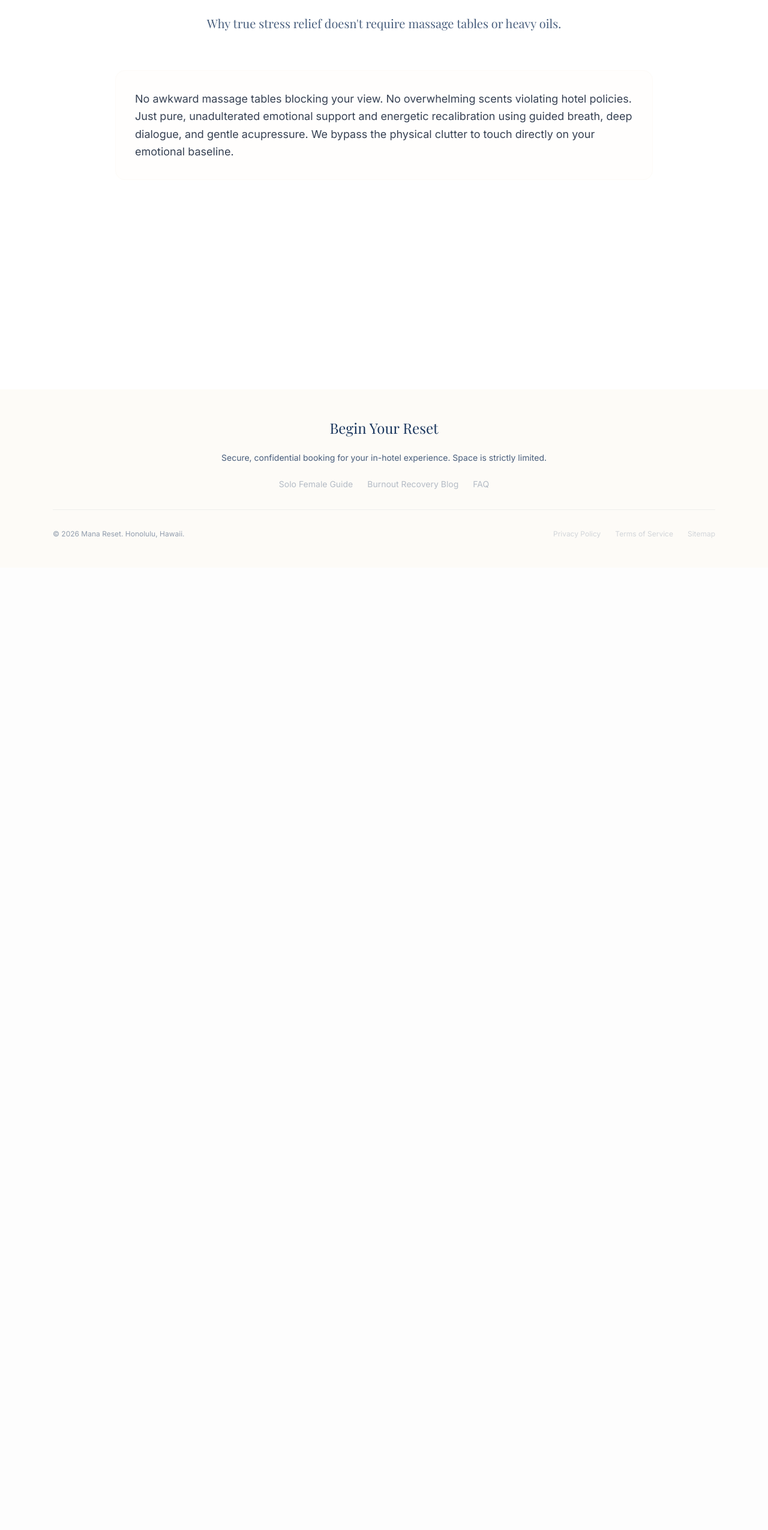
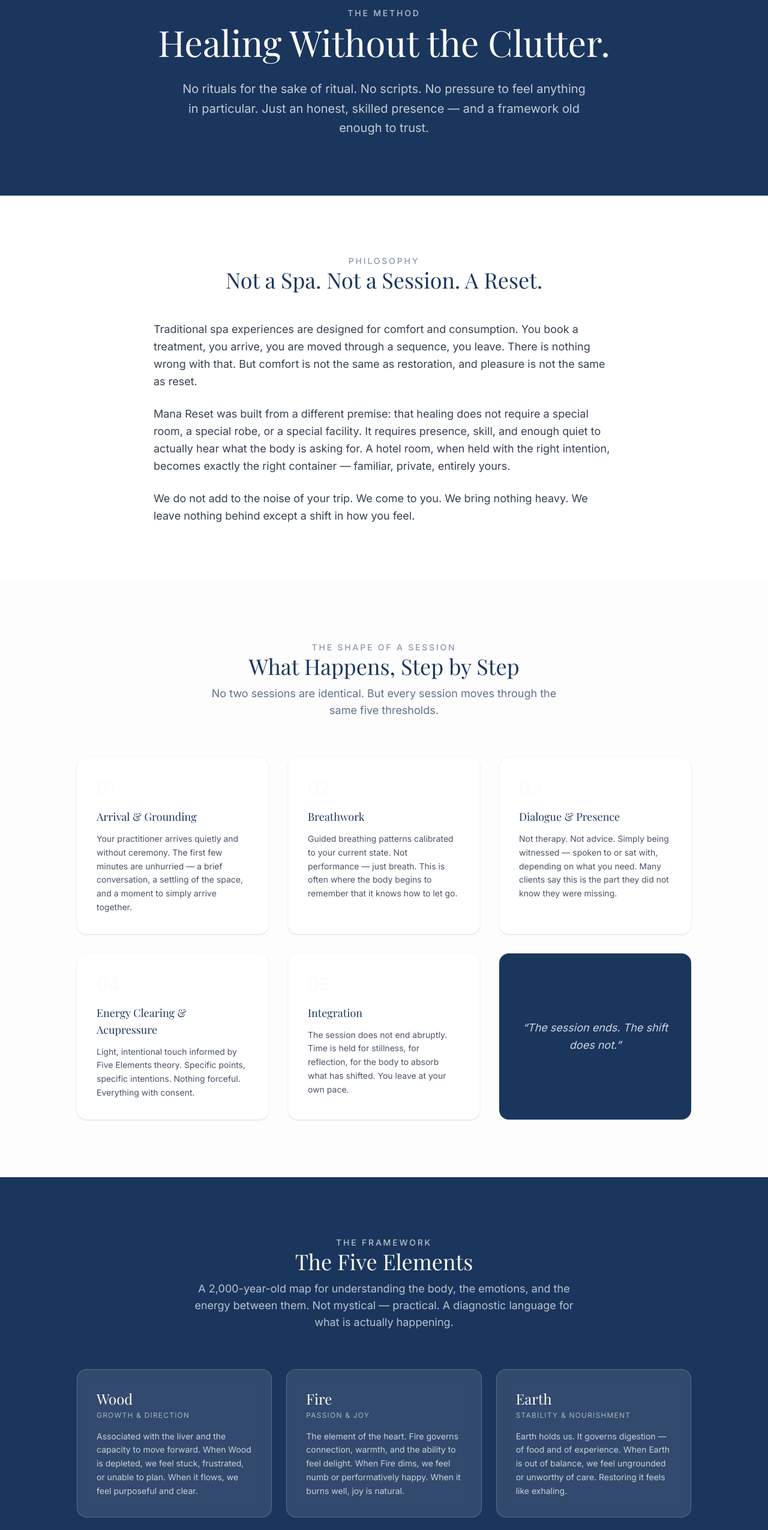
Before and after one commit to acutherapy/mana-web, a Next.js app: page /en/approach in a window 1280 px wide. Shown: the part 247-2797 px from the top of the page at 60% size. Before the commit the page ends 1193 px from the top, so only its background shows below. Built offline with nearby package versions, Linux system fonts and the light colour scheme; a web font is replaced by a local one.

Commit message:
Rewrite approach page with Five Elements, steps, philosophy

```diff
--- a/src/app/[lang]/approach/page.tsx
+++ b/src/app/[lang]/approach/page.tsx
@@ -1,23 +1,223 @@
-export const metadata = {
-  title: 'Emotional & Stress Relief Retreat Hawaii | Our Unique Approach',
-  description: 'Discover a new paradigm of women\'s wellness. Our stress relief retreat in Hawaii focuses on emotional value, energetic balance, and simplicity right in your room.',
+import type { Metadata } from 'next';
+import Link from 'next/link';
+
+export const metadata: Metadata = {
+  title: 'Our Approach | Mana Reset — Five Elements Wellness in Hawaii',
+  description:
+    'Learn how Mana Reset uses somatic experiencing, breathwork, and the Five Elements framework to create private in-room reset experiences for solo female travelers in Hawaii.',
 };
+
+const steps = [
+  {
+    number: '01',
+    title: 'Arrival & Grounding',
+    description:
+      'Your practitioner arrives quietly and without ceremony. The first few minutes are unhurried — a brief conversation, a settling of the space, and a moment to simply arrive together.',
+  },
+  {
+    number: '02',
+    title: 'Breathwork',
+    description:
+      'Guided breathing patterns calibrated to your current state. Not performance — just breath. This is often where the body begins to remember that it knows how to let go.',
+  },
+  {
+    number: '03',
+    title: 'Dialogue & Presence',
+    description:
+      'Not therapy. Not advice. Simply being witnessed — spoken to or sat with, depending on what you need. Many clients say this is the part they did not know they were missing.',
+  },
+  {
+    number: '04',
+    title: 'Energy Clearing & Acupressure',
+    description:
+      'Light, intentional touch informed by Five Elements theory. Specific points, specific intentions. Nothing forceful. Everything with consent.',
+  },
+  {
+    number: '05',
+    title: 'Integration',
+    description:
+      'The session does not end abruptly. Time is held for stillness, for reflection, for the body to absorb what has shifted. You leave at your own pace.',
+  },
+];
+
+const elements = [
+  {
+    name: 'Wood',
+    theme: 'Growth & Direction',
+    description:
+      'Associated with the liver and the capacity to move forward. When Wood is depleted, we feel stuck, frustrated, or unable to plan. When it flows, we feel purposeful and clear.',
+  },
+  {
+    name: 'Fire',
+    theme: 'Passion & Joy',
+    description:
+      'The element of the heart. Fire governs connection, warmth, and the ability to feel delight. When Fire dims, we feel numb or performatively happy. When it burns well, joy is natural.',
+  },
+  {
+    name: 'Earth',
+    theme: 'Stability & Nourishment',
+    description:
+      'Earth holds us. It governs digestion — of food and of experience. When Earth is out of balance, we feel ungrounded or unworthy of care. Restoring it feels like exhaling.',
+  },
+  {
+    name: 'Metal',
+    theme: 'Clarity & Precision',
+    description:
+      'Metal governs what we hold onto and what we release. It is the element of discernment. When Metal is clear, we know what matters. When it is blocked, we carry grief we cannot name.',
+  },
+  {
+    name: 'Water',
+    theme: 'Depth & Adaptability',
+    description:
+      'The deepest element. Water governs fear, rest, and the reservoir from which everything else draws. Many solo travelers arrive with Water severely depleted — the session often begins here.',
+  },
+];
+
+const forWhom = [
+  'You are traveling alone and craving something that is not a spa package or a group yoga class.',
+  'You feel physically present in Hawaii but mentally still at your desk, in your inbox, or in something you have not fully processed.',
+  'You are in the middle of a transition — a breakup, a career shift, a loss — and want to be held, not fixed.',
+  'You have tried rest and it has not quite reached the part of you that needs it most.',
+  'You want to return home feeling like you actually went somewhere — not just changed time zones.',
+];
 
 export default function ApproachPage() {
   return (
-    <main className="min-h-screen bg-white py-24 px-6">
-      <div className="max-w-4xl mx-auto text-center space-y-8">
-        <h1 className="text-4xl md:text-5xl font-serif text-ocean">Healing Without the Clutter.</h1>
-        <h2 className="text-xl text-ocean/80">Why true stress relief doesn't require massage tables or heavy oils.</h2>
-
-        <div className="text-left mt-16 p-8 bg-sand/30 rounded-2xl border border-sand">
-          <p className="text-lg text-gray-700 leading-relaxed">
-            No awkward massage tables blocking your view. No overwhelming scents violating hotel policies.
-            Just pure, unadulterated emotional support and energetic recalibration using guided breath, deep dialogue, and gentle acupressure.
-            We bypass the physical clutter to touch directly on your emotional baseline.
+    <main className="min-h-screen font-sans">
+      {/* Hero */}
+      <section className="pt-40 pb-24 px-6 bg-ocean text-center">
+        <div className="max-w-3xl mx-auto space-y-6">
+          <span className="text-sm font-medium tracking-[0.2em] text-sand/70 uppercase">
+            The Method
+          </span>
+          <h1 className="text-5xl lg:text-6xl font-serif text-sand leading-tight">
+            Healing Without the Clutter.
+          </h1>
+          <p className="text-lg lg:text-xl text-white/75 leading-relaxed max-w-2xl mx-auto">
+            No rituals for the sake of ritual. No scripts. No pressure to feel anything in
+            particular. Just an honest, skilled presence — and a framework old enough to trust.
           </p>
         </div>
-      </div>
+      </section>
+
+      {/* The Philosophy */}
+      <section className="py-24 px-6 bg-white">
+        <div className="max-w-3xl mx-auto space-y-8">
+          <div className="text-center space-y-3 mb-12">
+            <span className="text-sm font-medium tracking-[0.2em] text-ocean/50 uppercase">
+              Philosophy
+            </span>
+            <h2 className="text-4xl font-serif text-ocean">Not a Spa. Not a Session. A Reset.</h2>
+          </div>
+          <div className="space-y-6 text-gray-700 text-lg leading-relaxed">
+            <p>
+              Traditional spa experiences are designed for comfort and consumption. You book a
+              treatment, you arrive, you are moved through a sequence, you leave. There is nothing
+              wrong with that. But comfort is not the same as restoration, and pleasure is not the
+              same as reset.
+            </p>
+            <p>
+              Mana Reset was built from a different premise: that healing does not require a special
+              room, a special robe, or a special facility. It requires presence, skill, and enough
+              quiet to actually hear what the body is asking for. A hotel room, when held with the
+              right intention, becomes exactly the right container — familiar, private, entirely yours.
+            </p>
+            <p>
+              We do not add to the noise of your trip. We come to you. We bring nothing heavy. We
+              leave nothing behind except a shift in how you feel.
+            </p>
+          </div>
+        </div>
+      </section>
+
+      {/* What a Session Looks Like */}
+      <section className="py-24 px-6 bg-sand/20">
+        <div className="max-w-5xl mx-auto">
+          <div className="text-center space-y-3 mb-16">
+            <span className="text-sm font-medium tracking-[0.2em] text-ocean/50 uppercase">
+              The Shape of a Session
+            </span>
+            <h2 className="text-4xl font-serif text-ocean">What Happens, Step by Step</h2>
+            <p className="text-ocean/70 text-lg max-w-xl mx-auto">
+              No two sessions are identical. But every session moves through the same five thresholds.
+            </p>
+          </div>
+          <div className="grid gap-8 md:grid-cols-2 lg:grid-cols-3">
+            {steps.map((step) => (
+              <div key={step.number} className="bg-white rounded-2xl p-8 shadow-sm border border-sand/60">
+                <p className="text-3xl font-serif text-sand mb-4">{step.number}</p>
+                <h3 className="text-lg font-serif text-ocean mb-3">{step.title}</h3>
+                <p className="text-gray-600 leading-relaxed text-sm">{step.description}</p>
+              </div>
+            ))}
+            <div className="bg-ocean rounded-2xl p-8 flex items-center justify-center text-center md:col-span-2 lg:col-span-1">
+              <p className="text-white/80 italic text-lg leading-relaxed font-serif">
+                &ldquo;The session ends. The shift does not.&rdquo;
+              </p>
+            </div>
+          </div>
+        </div>
+      </section>
+
+      {/* The Five Elements */}
+      <section className="py-24 px-6 bg-ocean text-white">
+        <div className="max-w-5xl mx-auto">
+          <div className="text-center space-y-3 mb-16">
+            <span className="text-sm font-medium tracking-[0.2em] text-sand/70 uppercase">
+              The Framework
+            </span>
+            <h2 className="text-4xl font-serif text-sand">The Five Elements</h2>
+            <p className="text-white/70 text-lg max-w-2xl mx-auto">
+              A 2,000-year-old map for understanding the body, the emotions, and the energy between
+              them. Not mystical — practical. A diagnostic language for what is actually happening.
+            </p>
+          </div>
+          <div className="grid gap-6 md:grid-cols-2 lg:grid-cols-3">
+            {elements.map((el) => (
+              <div key={el.name} className="bg-white/10 backdrop-blur-sm border border-white/20 rounded-2xl p-8">
+                <h3 className="text-2xl font-serif text-sand mb-1">{el.name}</h3>
+                <p className="text-xs tracking-widest text-sand/60 uppercase mb-4">{el.theme}</p>
+                <p className="text-white/75 leading-relaxed text-sm">{el.description}</p>
+              </div>
+            ))}
+            <div className="bg-sand/10 border border-sand/20 rounded-2xl p-8 flex flex-col justify-center text-center md:col-span-2 lg:col-span-2">
+              <p className="text-white/80 text-base leading-relaxed">
+                During your session, your practitioner uses the Digital Bracelet assessment and a
+                brief conversation to identify which elements are most depleted. The session is then
+                oriented around restoring that balance — not forcing a predetermined sequence.
+              </p>
+            </div>
+          </div>
+        </div>
+      </section>
+
+      {/* Who This Is For */}
+      <section className="py-24 px-6 bg-white">
+        <div className="max-w-3xl mx-auto">
+          <div className="text-center space-y-3 mb-16">
+            <span className="text-sm font-medium tracking-[0.2em] text-ocean/50 uppercase">
+              Clarity
+            </span>
+            <h2 className="text-4xl font-serif text-ocean">Who This Is For</h2>
+          </div>
+          <div className="space-y-4">
+            {forWhom.map((point, index) => (
+              <div key={index} className="bg-sand/30 border border-sand rounded-2xl px-8 py-6 flex gap-5 items-start">
+                <span className="text-ocean mt-0.5 shrink-0 text-lg">&rarr;</span>
+                <p className="text-gray-700 leading-relaxed">{point}</p>
+              </div>
+            ))}
+          </div>
+          <div className="mt-16 text-center">
+            <Link
+              href="/en/booking"
+              className="inline-block bg-ocean text-white px-10 py-4 rounded font-medium hover:bg-ocean/90 transition shadow-sm"
+            >
+              Book Your Session
+            </Link>
+          </div>
+        </div>
+      </section>
     </main>
   );
 }
```
